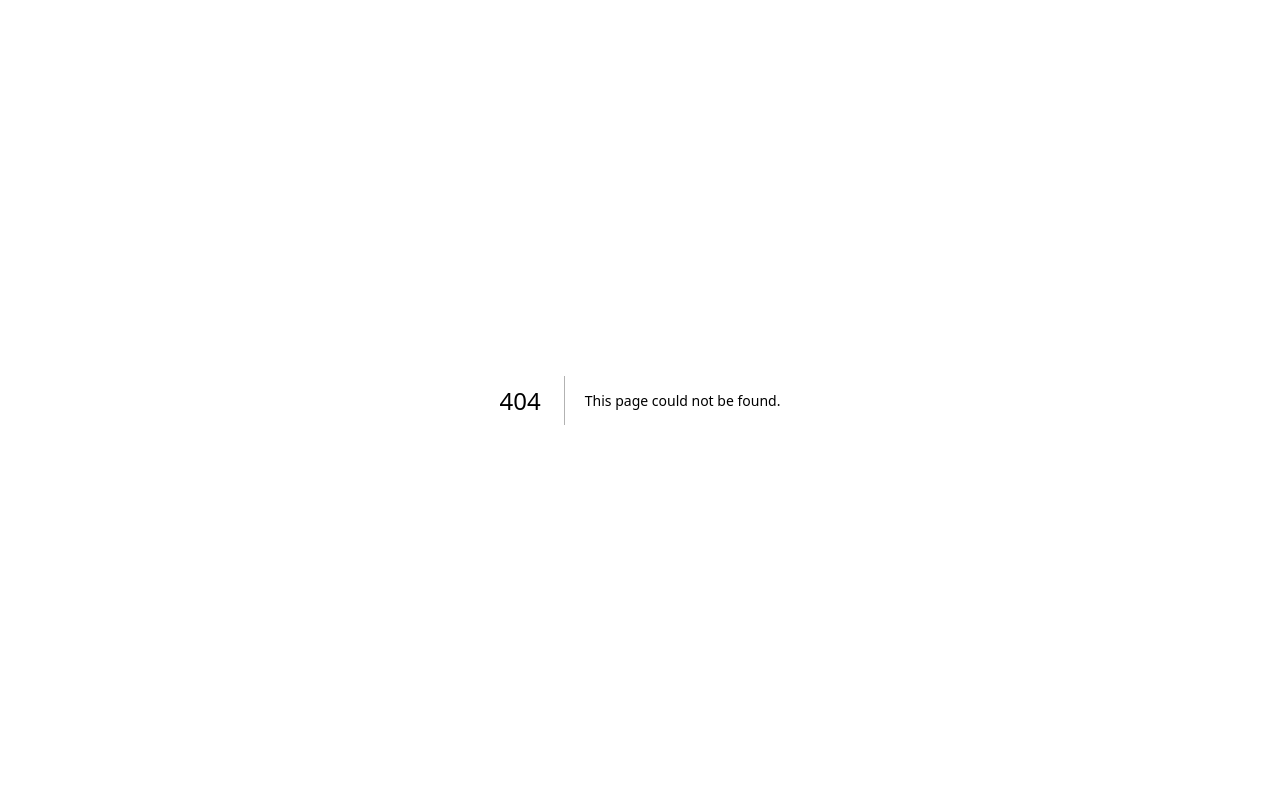
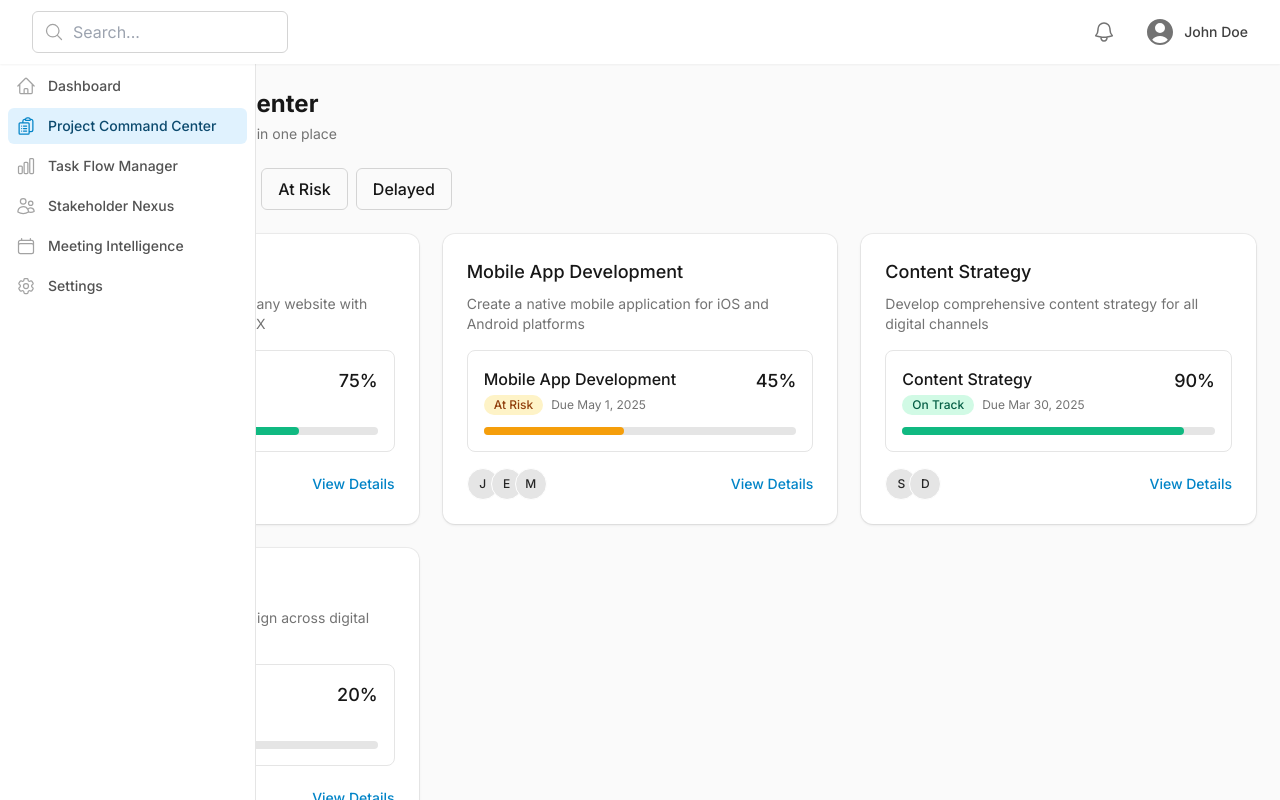
Before and after one commit to antwonjones02/Dashboard-Z, a Next.js app: page /projects in a window 1280 px wide. Before the commit this address had no page. Built offline with nearby package versions, Linux system fonts and the light colour scheme.

Commit message:
Add projects page

```diff
--- /dev/null
+++ b/pages/projects.tsx
@@ -0,0 +1,94 @@
+import Head from 'next/head';
+import { useEffect, useState } from 'react';
+import Layout from '@/components/Layout';
+import { fetchProjects } from '@/services/api';
+import ProjectCard from '@/components/dashboard/ProjectCard';
+
+export default function Projects() {
+  const [projects, setProjects] = useState([]);
+  const [loading, setLoading] = useState(true);
+
+  useEffect(() => {
+    const loadProjects = async () => {
+      try {
+        const data = await fetchProjects();
+        setProjects(data);
+      } catch (error) {
+        console.error('Error loading projects:', error);
+      } finally {
+        setLoading(false);
+      }
+    };
+
+    loadProjects();
+  }, []);
+
+  return (
+    <>
+      <Head>
+        <title>Project Command Center | Workflow Nexus</title>
+        <meta name="description" content="Manage and track all your projects in one place" />
+        <meta name="viewport" content="width=device-width, initial-scale=1" />
+        <link rel="icon" href="/favicon.ico" />
+      </Head>
+      <Layout>
+        <div className="space-y-6">
+          <div>
+            <h1 className="text-2xl font-bold text-neutral-900 dark:text-neutral-100">Project Command Center</h1>
+            <p className="mt-1 text-sm text-neutral-500 dark:text-neutral-400">
+              Manage and track all your projects in one place
+            </p>
+          </div>
+
+          {/* Project filters */}
+          <div className="flex flex-wrap gap-2">
+            <button className="btn btn-primary">All Projects</button>
+            <button className="btn btn-outline">On Track</button>
+            <button className="btn btn-outline">At Risk</button>
+            <button className="btn btn-outline">Delayed</button>
+          </div>
+
+          {/* Projects list */}
+          <div className="grid grid-cols-1 gap-6 md:grid-cols-2 lg:grid-cols-3">
+            {loading ? (
+              <p>Loading projects...</p>
+            ) : (
+              projects.map((project: any) => (
+                <div key={project.id} className="card p-6">
+                  <h3 className="text-lg font-medium text-neutral-900 dark:text-neutral-100 mb-2">{project.title}</h3>
+                  <p className="text-sm text-neutral-500 dark:text-neutral-400 mb-4">{project.description}</p>
+                  <ProjectCard
+                    title={project.title}
+                    progress={project.progress}
+                    status={project.status}
+                    dueDate={project.dueDate}
+                  />
+                  <div className="mt-4 flex justify-between items-center">
+                    <div className="flex -space-x-2">
+                      {project.team && project.team.slice(0, 3).map((member: any, index: number) => (
+                        <div
+                          key={index}
+                          className="inline-flex items-center justify-center h-8 w-8 rounded-full bg-neutral-200 dark:bg-neutral-700 text-xs font-medium text-neutral-800 dark:text-neutral-200 border border-white dark:border-neutral-800"
+                        >
+                          {member.name.charAt(0)}
+                        </div>
+                      ))}
+                      {project.team && project.team.length > 3 && (
+                        <div className="inline-flex items-center justify-center h-8 w-8 rounded-full bg-neutral-200 dark:bg-neutral-700 text-xs font-medium text-neutral-800 dark:text-neutral-200 border border-white dark:border-neutral-800">
+                          +{project.team.length - 3}
+                        </div>
+                      )}
+                    </div>
+                    <button className="text-sm text-primary-600 hover:text-primary-700 dark:text-primary-400 dark:hover:text-primary-300 font-medium">
+                      View Details
+                    </button>
+                  </div>
+                </div>
+              ))
+            )}
+          </div>
+        </div>
+      </Layout>
+    </>
+  );
+}
```
